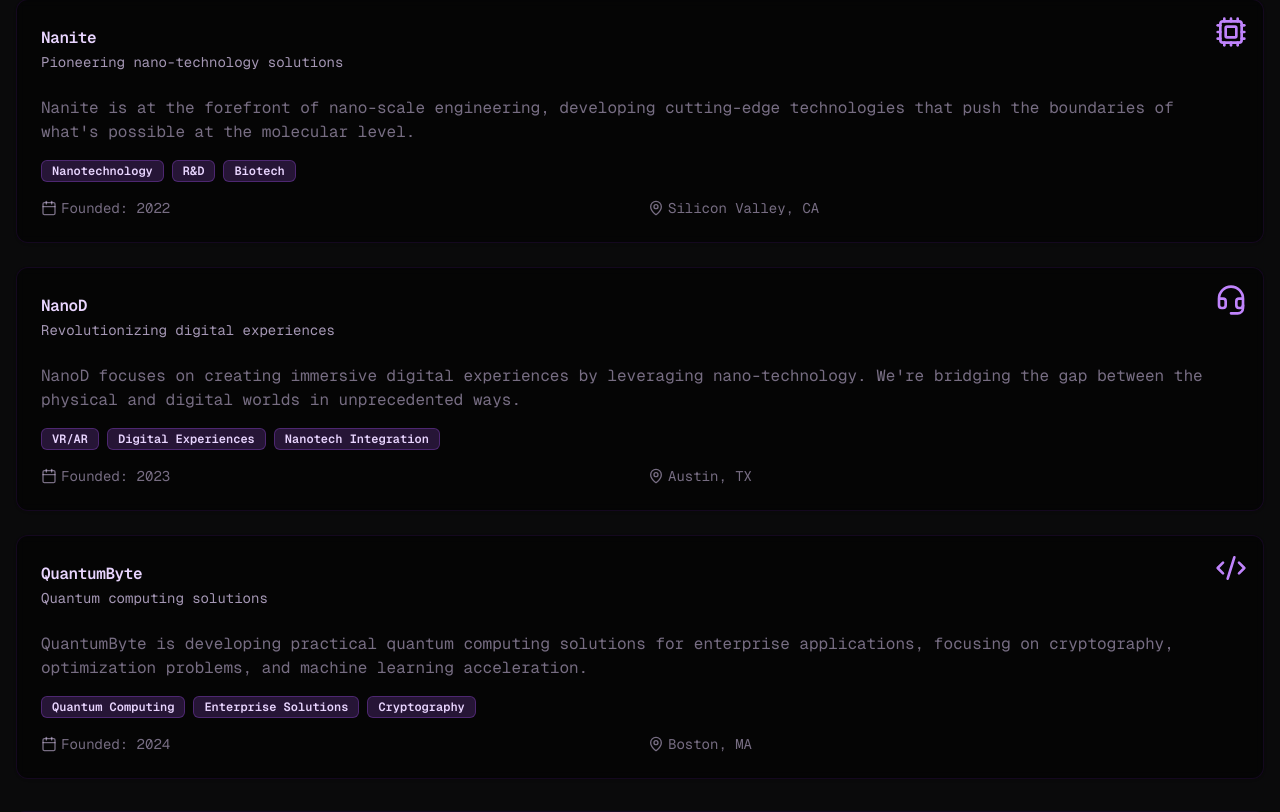
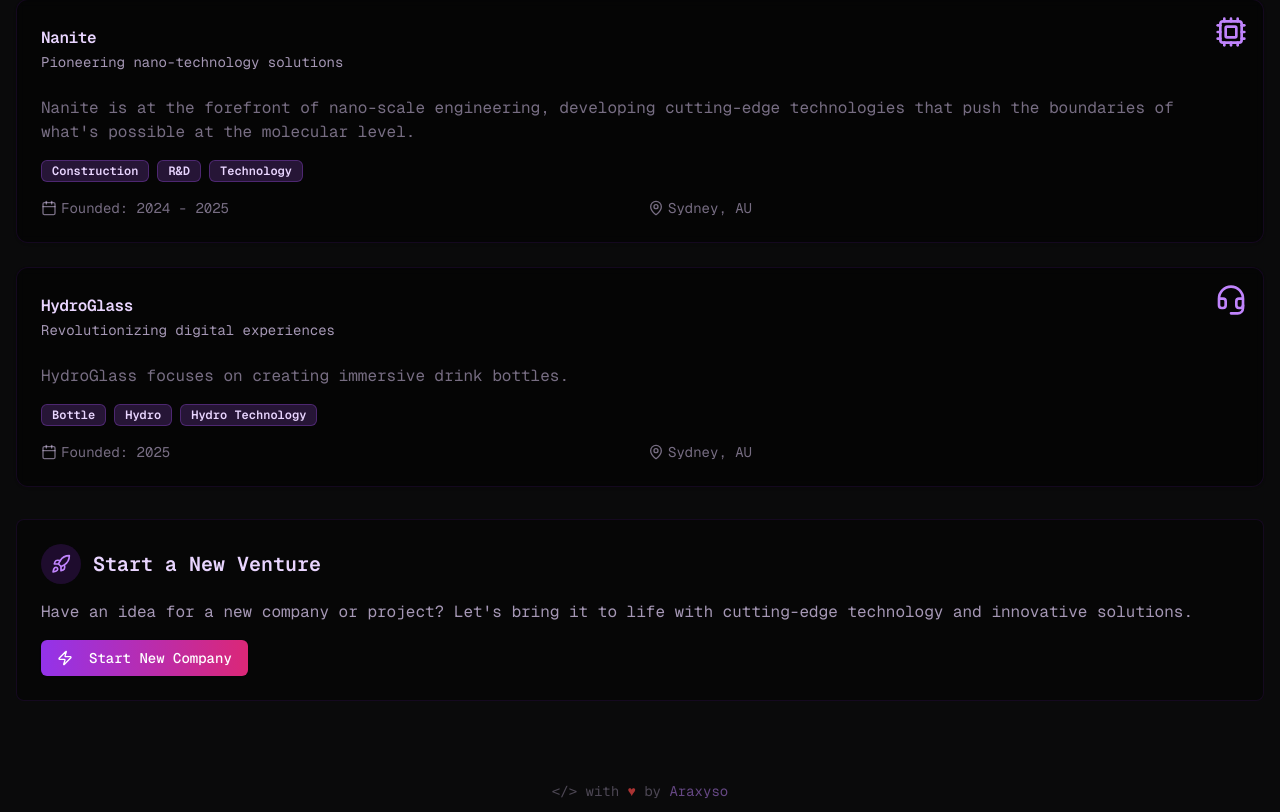
Before and after one commit to Zinedinarnaut/araxyso, a Next.js app: page /companies in a window 1280 px wide. Shown: the part 818-1630 px from the top of the page. Built offline with nearby package versions, Linux system fonts and the light colour scheme.

Commit message:
Updated UI

```diff
--- a/app/companies/page.tsx
+++ b/app/companies/page.tsx
@@ -1,11 +1,11 @@
 "use client"
 
-import { useState } from "react"
-import { motion } from "framer-motion"
-import { Card, CardHeader, CardTitle, CardDescription, CardContent, CardFooter } from "@/components/ui/card"
-import { Badge } from "@/components/ui/badge"
-import { Button } from "@/components/ui/button"
-import { Tabs, TabsContent, TabsList, TabsTrigger } from "@/components/ui/tabs"
+import { JSXElementConstructor, Key, ReactElement, ReactNode, ReactPortal, useState} from "react"
+import {motion} from "framer-motion"
+import {Card, CardHeader, CardTitle, CardDescription, CardContent, CardFooter} from "@/components/ui/card"
+import {Badge} from "@/components/ui/badge"
+import {Button} from "@/components/ui/button"
+import {Tabs, TabsContent, TabsList, TabsTrigger} from "@/components/ui/tabs"
 import {
     ChevronLeft,
     Cpu,
@@ -23,7 +23,6 @@ import {
     Star,
     Award,
     Zap,
-    Code2,
 } from "lucide-react"
 import Link from "next/link"
 
@@ -36,90 +35,35 @@ const companies = [
         details:
             "Nanite is at the forefront of nano-scale engineering, developing cutting-edge technologies that push the boundaries of what's possible at the molecular level.",
         icon: Cpu,
-        founded: "2022",
-        location: "Silicon Valley, CA",
+        founded: "2024 - 2025",
+        location: "Sydney, AU",
         website: "https://nanite.tech",
-        employees: "10-50",
-        tags: ["Nanotechnology", "R&D", "Biotech"],
-        achievements: [
-            "Secured $2.5M seed funding",
-            "Developed proprietary nano-fabrication process",
-            "Filed 3 patents for molecular assembly techniques",
-        ],
-        projects: [
-            {
-                name: "NanoFab-X",
-                description: "Revolutionary nano-fabrication platform for medical applications",
-            },
-            {
-                name: "Quantum Dot Arrays",
-                description: "Scalable quantum computing architecture using nano-assembled components",
-            },
-        ],
+        employees: "5+",
+        tags: ["Construction", "R&D", "Technology"],
         featured: true,
         color: "from-purple-500 to-blue-600",
     },
     {
         id: 2,
-        name: "NanoD",
+        name: "HydroGlass",
         logo: "/placeholder.svg?height=80&width=80",
         description: "Revolutionizing digital experiences",
         details:
-            "NanoD focuses on creating immersive digital experiences by leveraging nano-technology. We're bridging the gap between the physical and digital worlds in unprecedented ways.",
+            "HydroGlass focuses on creating immersive drink bottles.",
         icon: VrHeadset,
-        founded: "2023",
-        location: "Austin, TX",
-        website: "https://nanod.io",
+        founded: "2025",
+        location: "Sydney, AU",
+        website: "https://hydroglass.com",
         employees: "5-20",
-        tags: ["VR/AR", "Digital Experiences", "Nanotech Integration"],
-        achievements: [
-            "Launched beta platform with 10,000+ users",
-            "Featured in TechCrunch's 'Startups to Watch'",
-            "Strategic partnership with major VR hardware manufacturer",
-        ],
+        tags: ["Bottle", "Hydro", "Hydro Technology"],
         projects: [
             {
-                name: "NanoVerse",
-                description: "Immersive virtual reality platform with nano-scale rendering",
-            },
-            {
-                name: "HapticTouch",
-                description: "Tactile feedback system using programmable nanomaterials",
+                name: "Bottles",
+                description: "Tackling down on plastic bottles and revoluting the bottle industry",
             },
         ],
         featured: true,
         color: "from-pink-500 to-orange-600",
-    },
-    {
-        id: 3,
-        name: "QuantumByte",
-        logo: "/placeholder.svg?height=80&width=80",
-        description: "Quantum computing solutions",
-        details:
-            "QuantumByte is developing practical quantum computing solutions for enterprise applications, focusing on cryptography, optimization problems, and machine learning acceleration.",
-        icon: Code2,
-        founded: "2024",
-        location: "Boston, MA",
-        website: "https://quantumbyte.dev",
-        employees: "5-15",
-        tags: ["Quantum Computing", "Enterprise Solutions", "Cryptography"],
-        achievements: [
-            "Developed 32-qubit quantum simulator",
-            "Published research in Nature Quantum Information",
-            "Partnered with leading financial institutions for quantum security",
-        ],
-        projects: [
-            {
-                name: "QuantumSec",
-                description: "Post-quantum cryptography implementation for enterprise systems",
-            },
-            {
-                name: "Q-Optimizer",
-                description: "Quantum-accelerated optimization engine for logistics and supply chain",
-            },
-        ],
-        featured: false,
-        color: "from-cyan-500 to-blue-600",
     },
 ]
 
@@ -133,34 +77,14 @@ const workExperience = [
             "At Proclad Construction, I'm responsible for creating cutting-edge software tools that streamline construction processes, improve project management, and enhance overall efficiency in the field.",
         icon: HardHat,
         period: "2021 - Present",
-        location: "New York, NY",
+        location: "Sydney, AU",
         tags: ["Construction Tech", "Project Management", "IoT Integration"],
         achievements: [
             "Developed real-time project tracking system that reduced reporting time by 65%",
             "Implemented IoT solution for equipment monitoring, saving $120K in maintenance costs",
-            "Led team of 4 developers to create mobile app used by 500+ field workers",
         ],
         technologies: ["React", "Node.js", "MongoDB", "AWS", "IoT", "React Native"],
         featured: true,
-    },
-    {
-        id: 2,
-        name: "TechFusion Labs",
-        role: "Junior Developer",
-        description: "Full-stack development for enterprise applications",
-        details:
-            "Worked on developing and maintaining enterprise-level applications, focusing on backend services and database optimization. Collaborated with cross-functional teams to implement new features and resolve critical bugs.",
-        icon: Briefcase,
-        period: "2020 - 2021",
-        location: "Remote",
-        tags: ["Enterprise Software", "Backend Development", "Database Optimization"],
-        achievements: [
-            "Optimized database queries resulting in 40% performance improvement",
-            "Contributed to microservices architecture migration",
-            "Implemented automated testing framework that increased code coverage by 35%",
-        ],
-        technologies: ["Java", "Spring Boot", "PostgreSQL", "Docker", "Kubernetes", "CI/CD"],
-        featured: false,
     },
 ]
 
@@ -174,22 +98,22 @@ export default function CompaniesPage() {
     return (
         <div className="py-12">
             <motion.div
-                initial={{ opacity: 0, y: -20 }}
-                animate={{ opacity: 1, y: 0 }}
-                transition={{ duration: 0.5 }}
+                initial={{opacity: 0, y: -20}}
+                animate={{opacity: 1, y: 0}}
+                transition={{duration: 0.5}}
                 className="mb-8 flex items-center gap-2"
             >
                 <Link href="/" className="text-purple-400 hover:text-purple-300 transition-colors">
-                    <ChevronLeft className="h-4 w-4" />
+                    <ChevronLeft className="h-4 w-4"/>
                 </Link>
                 <span className="text-purple-200/50">back to home</span>
             </motion.div>
 
             <motion.h1
                 className="text-3xl font-bold mb-8 text-transparent bg-clip-text bg-gradient-to-r from-purple-400 to-pink-600"
-                initial={{ opacity: 0, y: -20 }}
-                animate={{ opacity: 1, y: 0 }}
-                transition={{ duration: 0.5, delay: 0.2 }}
+                initial={{opacity: 0, y: -20}}
+                animate={{opacity: 1, y: 0}}
+                transition={{duration: 0.5, delay: 0.2}}
             >
                 Companies & Work Experience
             </motion.h1>
@@ -197,11 +121,11 @@ export default function CompaniesPage() {
             <Tabs defaultValue="companies" className="space-y-8">
                 <TabsList className="grid w-full grid-cols-2 bg-black/50 border border-purple-900/20">
                     <TabsTrigger value="companies" className="data-[state=active]:bg-purple-900/30">
-                        <Building2 className="h-4 w-4 mr-2" />
+                        <Building2 className="h-4 w-4 mr-2"/>
                         My Companies
                     </TabsTrigger>
                     <TabsTrigger value="experience" className="data-[state=active]:bg-purple-900/30">
-                        <Briefcase className="h-4 w-4 mr-2" />
+                        <Briefcase className="h-4 w-4 mr-2"/>
                         Work Experience
                     </TabsTrigger>
                 </TabsList>
@@ -209,12 +133,12 @@ export default function CompaniesPage() {
                 <TabsContent value="companies" className="space-y-8">
                     {featuredCompanies.length > 0 && (
                         <motion.section
-                            initial={{ opacity: 0, y: 20 }}
-                            animate={{ opacity: 1, y: 0 }}
-                            transition={{ duration: 0.5, delay: 0.4 }}
+                            initial={{opacity: 0, y: 20}}
+                            animate={{opacity: 1, y: 0}}
+                            transition={{duration: 0.5, delay: 0.4}}
                         >
                             <div className="flex items-center gap-2 mb-4">
-                                <Star className="h-5 w-5 text-yellow-400 fill-yellow-400" />
+                                <Star className="h-5 w-5 text-yellow-400 fill-yellow-400"/>
                                 <h2 className="text-2xl font-semibold text-purple-200">Featured Companies</h2>
                             </div>
 
@@ -222,28 +146,34 @@ export default function CompaniesPage() {
                                 {featuredCompanies.map((company, index) => (
                                     <motion.div
                                         key={company.id}
-                                        initial={{ opacity: 0, y: 20 }}
-                                        animate={{ opacity: 1, y: 0 }}
-                                        transition={{ duration: 0.5, delay: 0.1 * index }}
+                                        initial={{opacity: 0, y: 20}}
+                                        animate={{opacity: 1, y: 0}}
+                                        transition={{duration: 0.5, delay: 0.1 * index}}
                                         onHoverStart={() => setHoveredCompany(company.name)}
                                         onHoverEnd={() => setHoveredCompany(null)}
                                         onClick={() => setSelectedCompany(selectedCompany === company.id ? null : company.id)}
                                         className="cursor-pointer"
                                     >
-                                        <Card className="bg-black/50 border border-purple-900/20 backdrop-blur-sm overflow-hidden h-full">
-                                            <div className="absolute top-0 left-0 w-full h-1 bg-gradient-to-r ${company.color}"></div>
+                                        <Card
+                                            className="bg-black/50 border border-purple-900/20 backdrop-blur-sm overflow-hidden h-full">
+                                            <div
+                                                className="absolute top-0 left-0 w-full h-1 bg-gradient-to-r ${company.color}"></div>
                                             <CardHeader className="relative">
                                                 <div className="flex items-start justify-between">
                                                     <div className="flex items-center gap-4">
-                                                        <div className="w-16 h-16 rounded-md bg-gradient-to-br from-purple-500/20 to-pink-500/20 flex items-center justify-center">
-                                                            <company.icon className="h-8 w-8 text-purple-400" />
+                                                        <div
+                                                            className="w-16 h-16 rounded-md bg-gradient-to-br from-purple-500/20 to-pink-500/20 flex items-center justify-center">
+                                                            <company.icon className="h-8 w-8 text-purple-400"/>
                                                         </div>
                                                         <div>
-                                                            <CardTitle className="text-purple-200">{company.name}</CardTitle>
-                                                            <CardDescription className="text-purple-200/70">{company.description}</CardDescription>
+                                                            <CardTitle
+                                                                className="text-purple-200">{company.name}</CardTitle>
+                                                            <CardDescription
+                                                                className="text-purple-200/70">{company.description}</CardDescription>
                                                         </div>
                                                     </div>
-                                                    <Badge variant="outline" className="bg-purple-500/20 text-purple-200 border-purple-500/30">
+                                                    <Badge variant="outline"
+                                                           className="bg-purple-500/20 text-purple-200 border-purple-500/30">
                                                         Founded {company.founded}
                                                     </Badge>
                                                 </div>
@@ -263,30 +193,31 @@ export default function CompaniesPage() {
                                                 </div>
                                                 <div className="grid grid-cols-2 gap-4 text-sm text-purple-200/50 mb-4">
                                                     <div className="flex items-center gap-1">
-                                                        <MapPin className="h-4 w-4" />
+                                                        <MapPin className="h-4 w-4"/>
                                                         <span>{company.location}</span>
                                                     </div>
                                                     <div className="flex items-center gap-1">
-                                                        <Users className="h-4 w-4" />
+                                                        <Users className="h-4 w-4"/>
                                                         <span>{company.employees} employees</span>
                                                     </div>
                                                     <div className="flex items-center gap-1">
-                                                        <Globe className="h-4 w-4" />
+                                                        <Globe className="h-4 w-4"/>
                                                         <span>{company.website}</span>
                                                     </div>
                                                 </div>
 
                                                 {selectedCompany === company.id && (
                                                     <motion.div
-                                                        initial={{ opacity: 0, height: 0 }}
-                                                        animate={{ opacity: 1, height: "auto" }}
-                                                        transition={{ duration: 0.3 }}
+                                                        initial={{opacity: 0, height: 0}}
+                                                        animate={{opacity: 1, height: "auto"}}
+                                                        transition={{duration: 0.3}}
                                                         className="mt-4 space-y-4"
                                                     >
                                                         <div>
-                                                            <h4 className="text-sm font-medium text-purple-300 mb-2">Key Achievements</h4>
+                                                            <h4 className="text-sm font-medium text-purple-300 mb-2">Key
+                                                                Achievements</h4>
                                                             <ul className="space-y-2">
-                                                                {company.achievements.map((achievement, i) => (
+                                                                {company.achievements.map((achievement: string | number | bigint | boolean | ReactElement<unknown, string | JSXElementConstructor<any>> | Iterable<ReactNode> | ReactPortal | Promise<string | number | bigint | boolean | ReactPortal | ReactElement<unknown, string | JSXElementConstructor<any>> | Iterable<ReactNode> | null | undefined> | null | undefined, i: Key | null | undefined) => (
                                                                     <li key={i} className="flex items-start gap-2 text-sm text-purple-200/70">
                                                                         <Award className="h-4 w-4 text-purple-400 mt-0.5 shrink-0" />
                                                                         <span>{achievement}</span>
```
